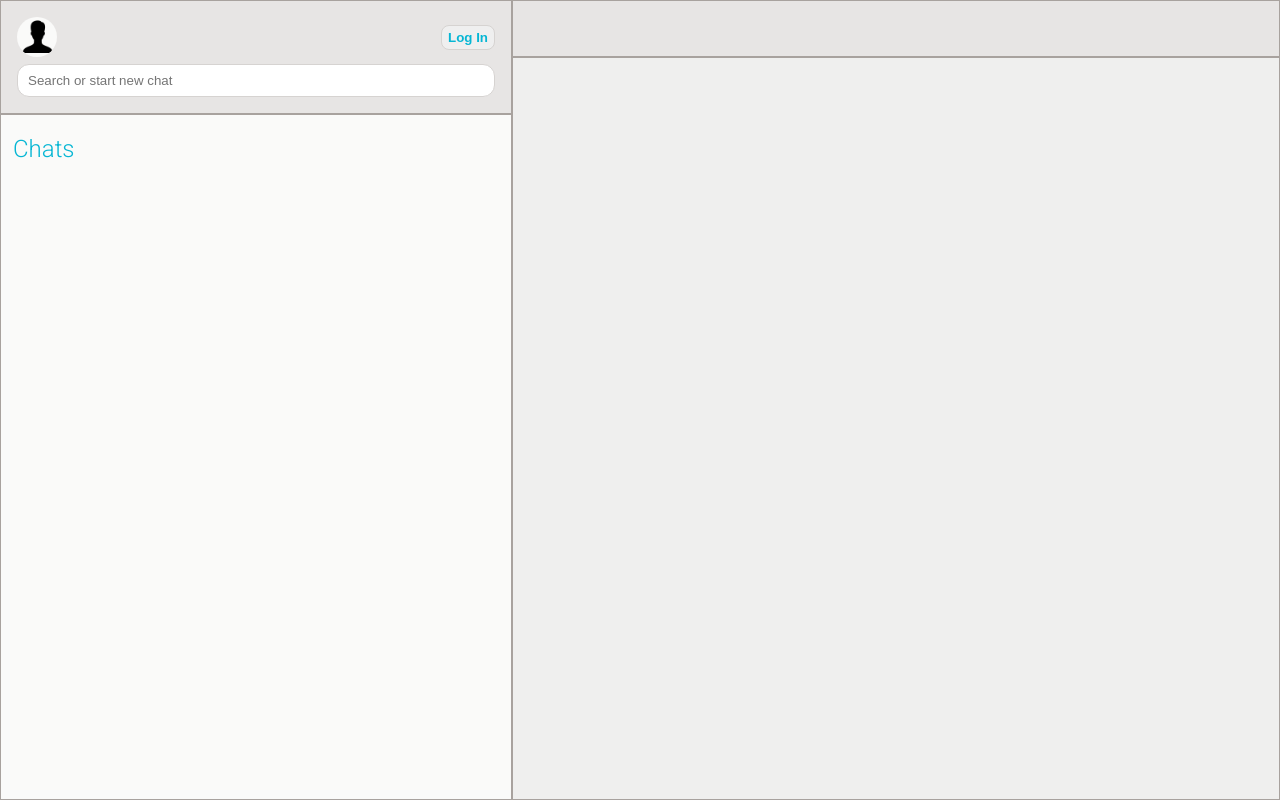
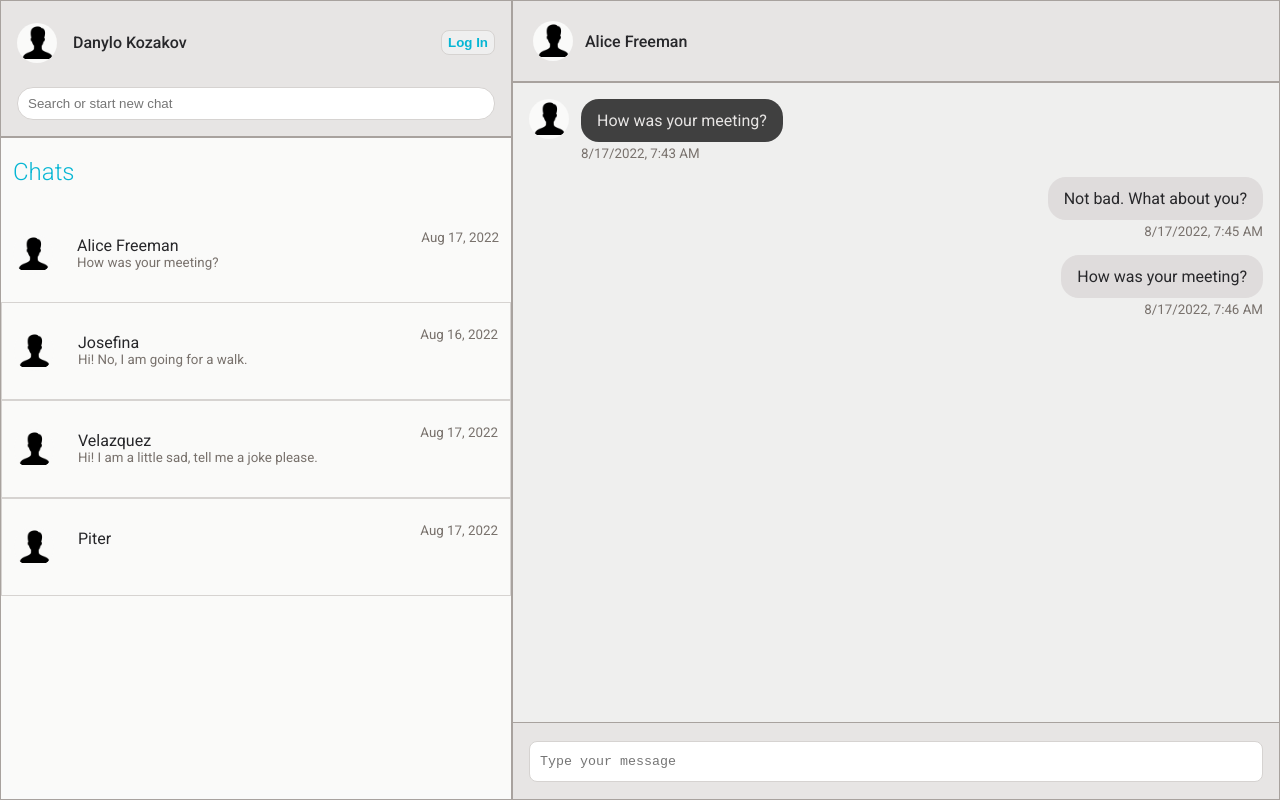
Before and after one commit to RadiALo/js-reenbit-chat, a React (Create React App) app in the folder frontend/: page / in a window 1280 px wide. Built offline with nearby package versions, Linux system fonts and the light colour scheme.

Commit message:
complete layout with colors

```diff
--- a/frontend/src/App.tsx
+++ b/frontend/src/App.tsx
@@ -6,7 +6,8 @@ const App: React.FC = () => {
     <div className='main-grid'>
       <div className='profile'>
         <div className='profile--header'>
-            <img className='profile--header--icon' src="/user-icon.png" alt="User icon" />
+            <img className='user-icon' src="/user-icon.png" alt="User icon" />
+            <div className='profile--name'>Danylo Kozakov</div>
 
             <button className='button'>Log In</button>
           </div>
@@ -18,14 +19,104 @@ const App: React.FC = () => {
 
       <div className='chats'>
         <h2 className='chats--h'>Chats</h2>
+
+        <div className='chats--list'>
+          <div className='chats--item'>
+            <img className='user-icon' src="/user-icon.png" alt="User icon" />
+            <div className='chats--item--text'>
+              <p className='chats--item--text--name'>Alice Freeman</p>
+              <p className='chats--item--text--message'>How was your meeting?</p>
+            </div>
+            <div className='chats--item--date'>
+              Aug 17, 2022
+            </div>
+          </div>
+
+          <div className='chats--item'>
+            <img className='user-icon' src="/user-icon.png" alt="User icon" />
+            <div className='chats--item--text'>
+              <p className='chats--item--text--name'>Josefina</p>
+              <p className='chats--item--text--message'>Hi! No, I am going for a walk.</p>
+            </div>
+            <div className='chats--item--date'>
+              Aug 16, 2022
+            </div>
+          </div>
+
+          <div className='chats--item'>
+            <img className='user-icon' src="/user-icon.png" alt="User icon" />
+            <div className='chats--item--text'>
+              <p className='chats--item--text--name'>Velazquez</p>
+              <p className='chats--item--text--message'>Hi! I am a little sad, tell me a joke please.</p>
+            </div>
+            <div className='chats--item--date'>
+              Aug 17, 2022
+            </div>
+          </div>
+
+          <div className='chats--item'>
+            <img className='user-icon' src="/user-icon.png" alt="User icon" />
+            <div className='chats--item--text'>
+              <p className='chats--item--text--name'>Piter</p>
+              <p className='chats--item--text--message'></p>
+            </div>
+            <div className='chats--item--date'>
+              Aug 17, 2022
+            </div>
+          </div>
+        </div>
       </div>
 
       <div className='chat-header'>
+        <img className='user-icon' src="/user-icon.png" alt="User icon" />
 
+        <div className='chat-header--name'>Alice Freeman</div>
       </div>
 
       <div className='chat-messages'>
+        <div className='chat-messages--list'>
+          <div className='chat-messages--item sender-item'>
+            <img className='user-icon' src="/user-icon.png" alt="User icon" />
 
+            <div>
+              <div className='chat-messages--item--message sender-message'>
+                How was your meeting?
+              </div>
+
+              <div className='chat-messages--item--date sender-date'>
+                8/17/2022, 7:43 AM
+              </div>
+            </div>
+          </div>
+
+          <div className='chat-messages--item'>
+            <div>
+              <div className='chat-messages--item--message'>
+                Not bad. What about you?
+              </div>
+
+              <div className='chat-messages--item--date'>
+                8/17/2022, 7:45 AM
+              </div>
+            </div>
+          </div>
+
+          <div className='chat-messages--item'>
+            <div>
+              <div className='chat-messages--item--message'>
+                How was your meeting?
+              </div>
+
+              <div className='chat-messages--item--date'>
+                8/17/2022, 7:46 AM
+              </div>
+            </div>
+          </div>
+        </div>
+
+        <div className='chat-messages--bar'>
+          <textarea className='chat-messages--bar--input' rows={1} placeholder='Type your message' />
+        </div>
       </div>
     </div>
   );
--- a/frontend/src/index.css
+++ b/frontend/src/index.css
@@ -6,9 +6,15 @@
   --background-color: #efefee; /* Stone 150 */
   --header-background-color: #e7e5e4; /* Stone 200 */
   --chats-background-color: #fafaf9; /* Stone 50 */
+  --text-color: #27272a; /* Stone 900 */
+  --light-text-color: #78716c; /* Stone 500 */
   --acent-text-color: #06b6d4; /* Sky 500 */
+  --message-background-color: #dfdcdc; /* Stone 250 */
+  --message-background-color-sender: #404040; /* Stone 800 */
+  --message-text-color-sender: #e7e5e4; /* Stone 200 */
 
   font-family: 'Roboto', sans-serif;
+  color: var(--text-color);
 }
 
 .main-grid {
@@ -37,11 +43,10 @@
   justify-content: space-between;
 }
 
-.profile--header--icon {
-  width: 40px;
-  height: 40px;
-  border-radius: 50%;
-  background-color: var(--chats-background-color);
+.profile--name {
+  flex: 1;
+  padding: 16px;
+  font-weight: 500;
 }
 
 .profile--search {
@@ -53,7 +58,7 @@
 .profile--search--input {
   width:  100%;
   padding: 8px 10px;
-  border-radius: 12px;
+  border-radius: 16px;
   border: 1px solid var(--light-border-color);
 }
 
@@ -69,16 +74,130 @@
   margin: 20px 12px;
 }
 
+.chats--list {
+  display: flex;
+  flex-direction: column;
+}
+
+.chats--item {
+  height: 96px;
+  display: flex;
+  align-items: center;
+  padding: 0 12px;
+  gap: 24px;
+  justify-content: space-between;
+}
+
+.chats--item:not(:first-child) {
+  border: 1px solid var(--light-border-color);
+}
+
+.chats--item--text {
+  height: 36px;
+  flex: 1;
+  display: flex;
+  flex-direction: column;
+  justify-content: start;
+}
+
+.chats--item--text--name {
+  margin: 0;
+}
+
+.chats--item--text--message {
+  margin: 0;
+  color: var(--light-text-color);
+  font-size: smaller;
+}
+
+.chats--item--date {
+  color: var(--light-text-color);
+  font-size: smaller;
+  height: 100%;
+  padding-top: 48px;
+}
+
 .chat-header {
   grid-area: 1 / 3 / 2 / 6;
   background-color: var(--header-background-color);
   border: 1px solid var(--border-color);
+
+  display: flex;
+  align-items: center;
+  padding: 20px;
+  gap: 12px;
+}
+
+.chat-header--name {
+  font-weight: 500;
 }
 
 .chat-messages {
   grid-area: 2 / 3 / 6 / 6;
   background-color: var(--background-color);
   border: 1px solid var(--border-color);
+  display: flex;
+  flex-direction: column;
+}
+
+.chat-messages--list {
+  flex: 1;
+  overflow-y: auto;
+  padding: 16px;
+  border-bottom: 1px solid var(--border-color);
+  display: flex;
+  flex-direction: column;
+  gap: 16px;
+}
+
+.chat-messages--item {
+  width: 100%;
+  display: flex;
+  justify-content: right;
+  gap: 12px;
+}
+
+.chat-messages--item--message {
+  padding: 12px 16px;
+  background-color: var(--message-background-color);
+  border-radius: 18px;
+}
+
+.chat-messages--item--date {
+  color: var(--light-text-color);
+  font-size: smaller;
+  padding-top: 4px;
+  text-align: right;
+}
+
+.chat-messages--bar {
+  height: 64px;
+  padding: 6px 16px;
+  display: flex;
+  align-items: center;
+  justify-content: center;
+  background-color: var(--header-background-color);
+}
+
+.chat-messages--bar--input {
+  flex: 1;
+  padding: 12px 10px;
+  border-radius: 8px;
+  border: 1px solid var(--light-border-color);
+  resize: none;
+}
+
+.sender-item {
+  justify-content: left;
+}
+
+.sender-message {
+  background-color: var(--message-background-color-sender);
+  color: var(--message-text-color-sender);
+}
+
+.sender-date {
+  text-align: left;
 }
 
 .button {
@@ -88,3 +207,10 @@
   border-radius: 8px;
   border: 1px solid var(--light-border-color);
 }
+
+.user-icon {
+  width: 40px;
+  height: 40px;
+  border-radius: 50%;
+  background-color: var(--chats-background-color);
+}
```
